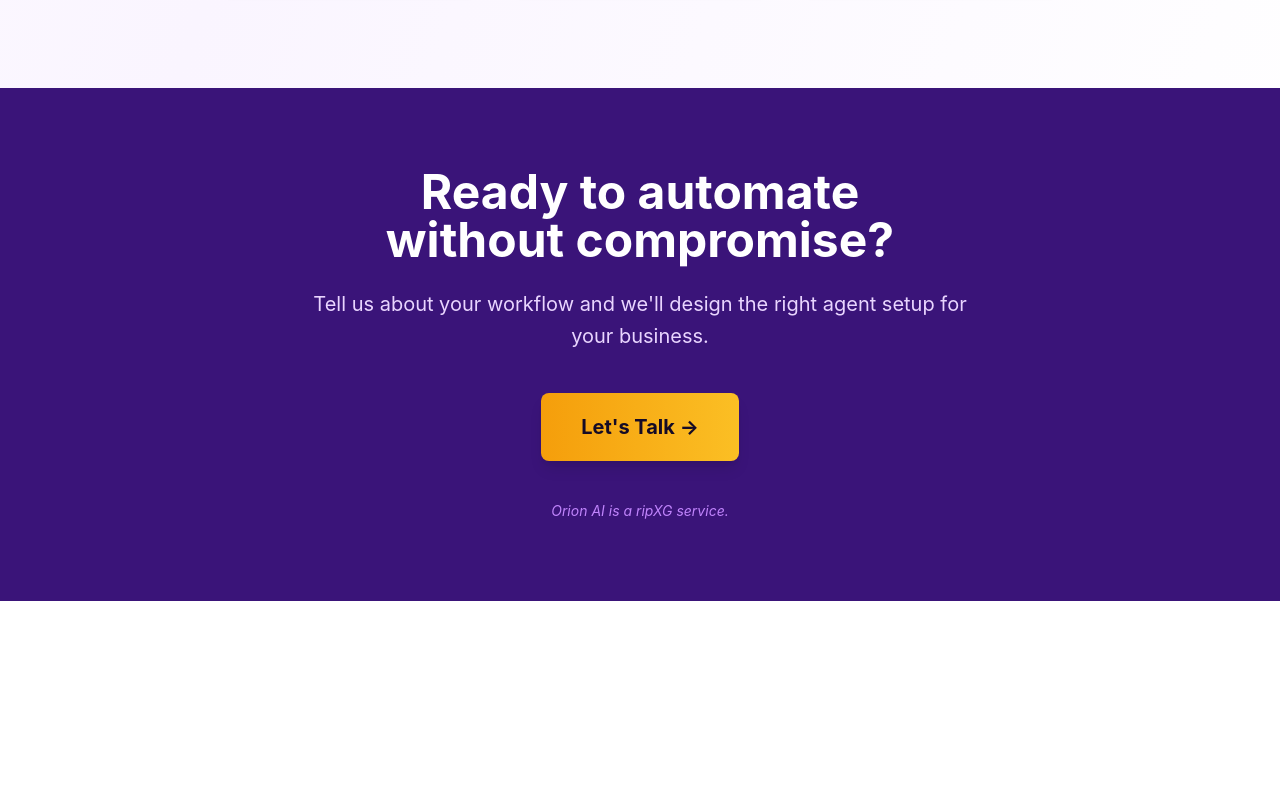
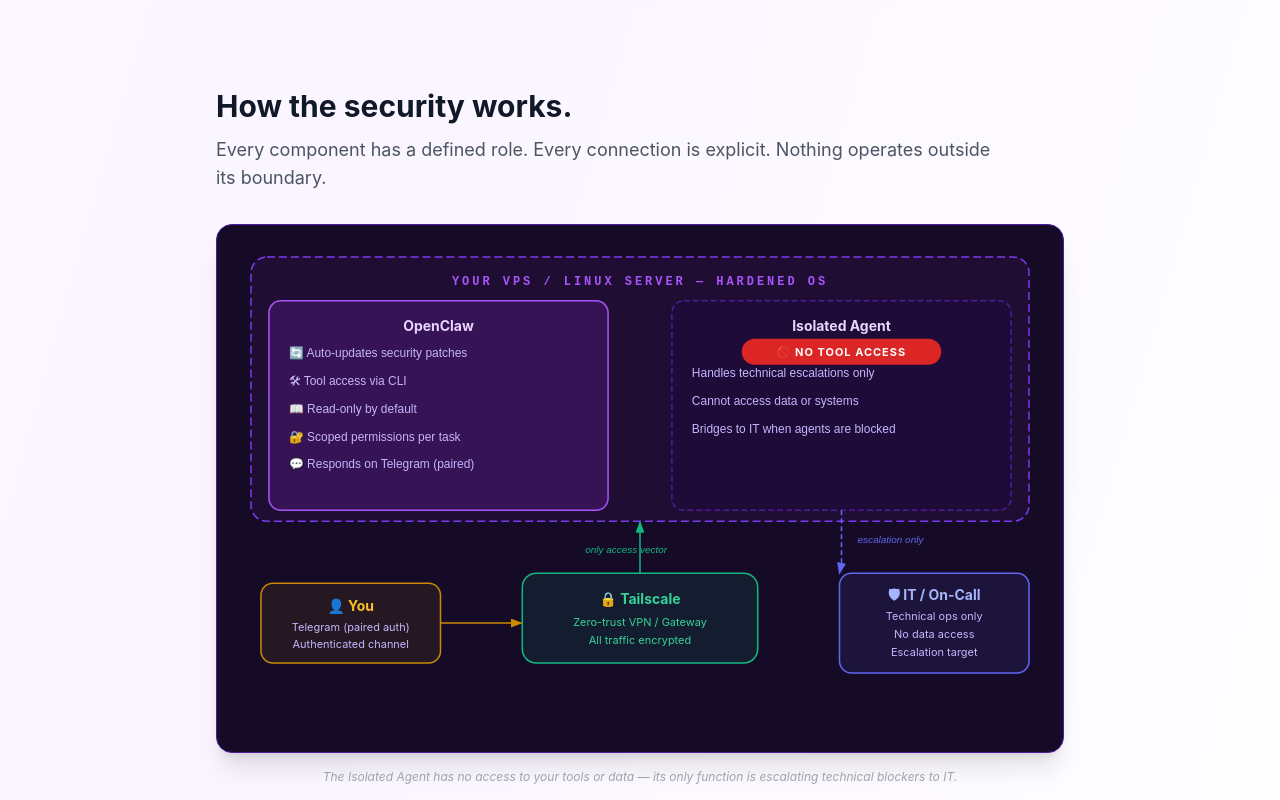
Before and after one commit to ripxg/ripXG-website, a Next.js app: page /orion-ai in a window 1280 px wide. Shown: the part 3160-3960 px from the top of the page. Before the commit the page ends 3761 px from the top, so only its background shows below. Built offline with nearby package versions, Linux system fonts and the light colour scheme.

Commit message:
feat(orion-ai): add security architecture diagram

```diff
--- /dev/null
+++ b/app/orion-ai/SecurityDiagram.tsx
@@ -0,0 +1,206 @@
+export default function SecurityDiagram() {
+  return (
+    <svg
+      viewBox="0 0 800 480"
+      xmlns="http://www.w3.org/2000/svg"
+      className="w-full h-auto"
+      style={{ minWidth: 480 }}
+      aria-label="Security architecture diagram showing VPS, OpenClaw, Isolated Agent, Tailscale, User, and IT/On-Call relationships"
+      role="img"
+    >
+      <defs>
+        <marker id="arrow-gold" markerWidth="8" markerHeight="6" refX="7" refY="3" orient="auto">
+          <path d="M0,0 L0,6 L8,3 z" fill="#ca8a04" />
+        </marker>
+        <marker id="arrow-green" markerWidth="8" markerHeight="6" refX="7" refY="3" orient="auto">
+          <path d="M0,0 L0,6 L8,3 z" fill="#10b981" />
+        </marker>
+        <marker id="arrow-indigo-dash" markerWidth="8" markerHeight="6" refX="7" refY="3" orient="auto">
+          <path d="M0,0 L0,6 L8,3 z" fill="#6366f1" />
+        </marker>
+      </defs>
+
+      {/* ── VPS outer boundary ── */}
+      <rect
+        x="10" y="8" width="780" height="265" rx="16"
+        fill="rgba(88,28,135,0.15)"
+        stroke="#7c3aed"
+        strokeWidth="1.5"
+        strokeDasharray="8,4"
+      />
+      <text
+        x="400" y="36"
+        textAnchor="middle"
+        fill="#a855f7"
+        fontSize="12"
+        fontWeight="700"
+        letterSpacing="3"
+        fontFamily="monospace"
+      >
+        YOUR VPS / LINUX SERVER — HARDENED OS
+      </text>
+
+      {/* ── OpenClaw box ── */}
+      <rect
+        x="28" y="52" width="340" height="210" rx="12"
+        fill="rgba(88,28,135,0.4)"
+        stroke="#a855f7"
+        strokeWidth="1.5"
+      />
+      <text x="198" y="82" textAnchor="middle" fill="#e9d5ff" fontSize="14" fontWeight="700">
+        OpenClaw
+      </text>
+      {[
+        "🔄  Auto-updates security patches",
+        "🛠  Tool access via CLI",
+        "📖  Read-only by default",
+        "🔐  Scoped permissions per task",
+        "💬  Responds on Telegram (paired)",
+      ].map((item, i) => (
+        <text
+          key={i}
+          x="48"
+          y={108 + i * 28}
+          fill="#c4b5fd"
+          fontSize="12"
+          fontFamily="sans-serif"
+        >
+          {item}
+        </text>
+      ))}
+
+      {/* ── Isolated Agent box ── */}
+      <rect
+        x="432" y="52" width="340" height="210" rx="12"
+        fill="rgba(30,10,60,0.5)"
+        stroke="#4c1d95"
+        strokeWidth="1.5"
+        strokeDasharray="6,3"
+      />
+      <text x="602" y="82" textAnchor="middle" fill="#e9d5ff" fontSize="14" fontWeight="700">
+        Isolated Agent
+      </text>
+
+      {/* NO TOOL ACCESS badge */}
+      <rect x="502" y="90" width="200" height="26" rx="13" fill="#dc2626" />
+      <text x="602" y="107" textAnchor="middle" fill="white" fontSize="11" fontWeight="700" letterSpacing="1">
+        🚫 NO TOOL ACCESS
+      </text>
+
+      {[
+        "Handles technical escalations only",
+        "Cannot access data or systems",
+        "Bridges to IT when agents are blocked",
+      ].map((item, i) => (
+        <text
+          key={i}
+          x="452"
+          y={128 + i * 28}
+          fill="#c4b5fd"
+          fontSize="12"
+          fontFamily="sans-serif"
+        >
+          {item}
+        </text>
+      ))}
+
+      {/* ── Tailscale box ── */}
+      <rect
+        x="282" y="325" width="236" height="90" rx="14"
+        fill="rgba(16,185,129,0.1)"
+        stroke="#10b981"
+        strokeWidth="1.5"
+      />
+      <text x="400" y="356" textAnchor="middle" fill="#34d399" fontSize="14" fontWeight="700">
+        🔒 Tailscale
+      </text>
+      <text x="400" y="378" textAnchor="middle" fill="#34d399" fontSize="11">
+        Zero-trust VPN / Gateway
+      </text>
+      <text x="400" y="396" textAnchor="middle" fill="#34d399" fontSize="11">
+        All traffic encrypted
+      </text>
+
+      {/* ── User box ── */}
+      <rect
+        x="20" y="335" width="180" height="80" rx="12"
+        fill="rgba(234,179,8,0.08)"
+        stroke="#ca8a04"
+        strokeWidth="1.5"
+      />
+      <text x="110" y="363" textAnchor="middle" fill="#fbbf24" fontSize="14" fontWeight="700">
+        👤 You
+      </text>
+      <text x="110" y="383" textAnchor="middle" fill="#c4b5fd" fontSize="11">
+        Telegram (paired auth)
+      </text>
+      <text x="110" y="400" textAnchor="middle" fill="#c4b5fd" fontSize="11">
+        Authenticated channel
+      </text>
+
+      {/* ── IT / On-Call box ── */}
+      <rect
+        x="600" y="325" width="190" height="100" rx="12"
+        fill="rgba(99,102,241,0.1)"
+        stroke="#6366f1"
+        strokeWidth="1.5"
+      />
+      <text x="695" y="352" textAnchor="middle" fill="#a5b4fc" fontSize="14" fontWeight="700">
+        🛡 IT / On-Call
+      </text>
+      <text x="695" y="372" textAnchor="middle" fill="#c4b5fd" fontSize="11">
+        Technical ops only
+      </text>
+      <text x="695" y="390" textAnchor="middle" fill="#c4b5fd" fontSize="11">
+        No data access
+      </text>
+      <text x="695" y="408" textAnchor="middle" fill="#c4b5fd" fontSize="11">
+        Escalation target
+      </text>
+
+      {/* ── Arrow 1: User → Tailscale (gold) ── */}
+      <line
+        x1="200" y1="375" x2="281" y2="375"
+        stroke="#ca8a04"
+        strokeWidth="1.5"
+        markerEnd="url(#arrow-gold)"
+      />
+
+      {/* ── Arrow 2: Tailscale → VPS bottom (green) ── */}
+      <line
+        x1="400" y1="325" x2="400" y2="274"
+        stroke="#10b981"
+        strokeWidth="1.5"
+        markerEnd="url(#arrow-green)"
+      />
+      <text
+        x="345" y="305"
+        fill="#10b981"
+        fontSize="10"
+        fontStyle="italic"
+        fontFamily="sans-serif"
+      >
+        only access vector
+      </text>
+
+      {/* ── Arrow 3: Isolated Agent → IT (indigo dashed) ── */}
+      <path
+        d="M 602,262 L 602,315 L 600,325"
+        fill="none"
+        stroke="#6366f1"
+        strokeWidth="1.5"
+        strokeDasharray="5,3"
+        markerEnd="url(#arrow-indigo-dash)"
+      />
+      <text
+        x="618" y="295"
+        fill="#6366f1"
+        fontSize="10"
+        fontStyle="italic"
+        fontFamily="sans-serif"
+      >
+        escalation only
+      </text>
+    </svg>
+  );
+}
--- a/app/orion-ai/page.tsx
+++ b/app/orion-ai/page.tsx
@@ -1,4 +1,5 @@
 import Link from "next/link";
+import SecurityDiagram from "./SecurityDiagram";
 
 const integrations = [
   { slug: "gmail", label: "Gmail" },
@@ -255,6 +256,22 @@
         </div>
       </section>
 
+      {/* Security Architecture Diagram */}
+      <section className="max-w-4xl mx-auto px-6 py-12">
+        <h2 className="text-3xl font-bold mb-3 text-gray-900 dark:text-white text-balance">
+          How the security works.
+        </h2>
+        <p className="text-lg text-gray-600 dark:text-purple-300 mb-8 text-pretty">
+          Every component has a defined role. Every connection is explicit. Nothing operates outside its boundary.
+        </p>
+        <div className="bg-purple-950 rounded-2xl p-4 md:p-6 border border-purple-800 shadow-xl overflow-x-auto">
+          <SecurityDiagram />
+        </div>
+        <p className="mt-4 text-xs text-gray-400 dark:text-purple-500 italic text-center text-pretty">
+          The Isolated Agent has no access to your tools or data — its only function is escalating technical blockers to IT.
+        </p>
+      </section>
+
       {/* CTA Section */}
       <section className="bg-purple-900 dark:bg-purple-950 mt-12">
         <div className="max-w-4xl mx-auto px-6 py-20 text-center">
```
